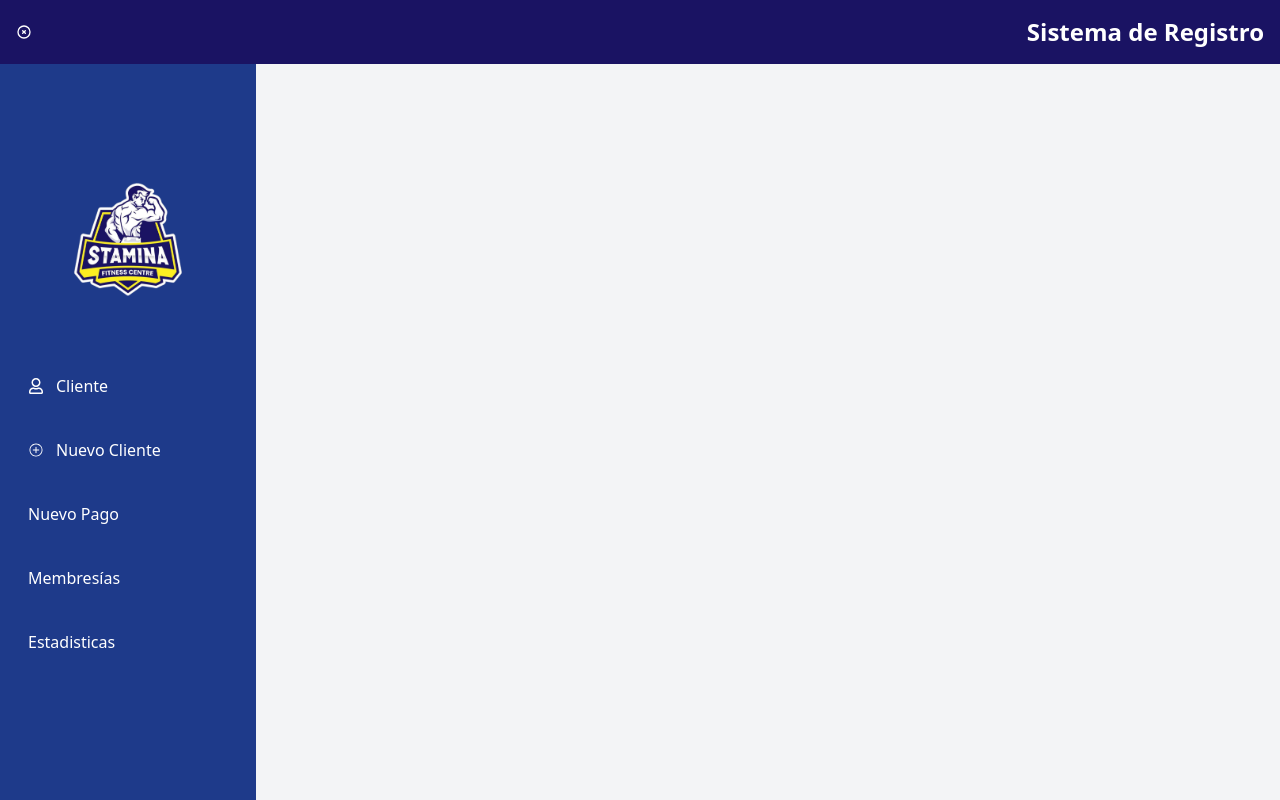
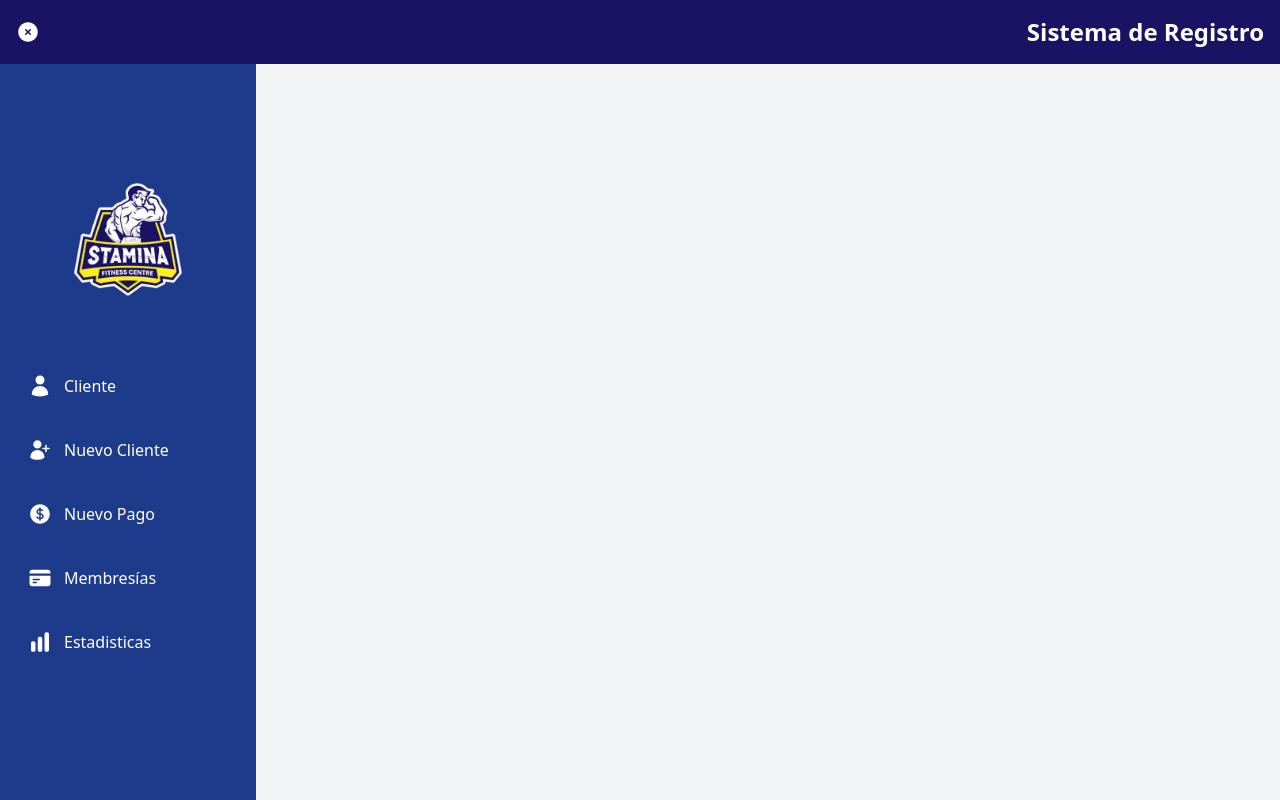
Before and after one commit to carloslorenzo7/Sistema-Socios-Gym, a React (Vite) app in the folder Client/: page /dashboard in a window 1280 px wide. Built offline with nearby package versions, Linux system fonts and the light colour scheme.

Commit message:
new icons

```diff
--- a/Client/package.json
+++ b/Client/package.json
@@ -10,6 +10,7 @@
     "preview": "vite preview"
   },
   "dependencies": {
+    "@heroicons/react": "^2.2.0",
     "axios": "^1.7.2",
     "prop-types": "^15.8.1",
     "react": "^18.2.0",
--- a/Client/src/views/Dashboard.jsx
+++ b/Client/src/views/Dashboard.jsx
@@ -1,8 +1,6 @@
 import { useState } from "react";
 import { Link, Routes, Route, useLocation } from "react-router-dom";
-import { HiOutlineXCircle } from "react-icons/hi";
-import { FaRegUser } from "react-icons/fa";
-import { IoIosAddCircleOutline } from "react-icons/io";
+import { UserIcon, UserPlusIcon, CurrencyDollarIcon, CreditCardIcon, ChartBarIcon, XCircleIcon, Bars3Icon } from '@heroicons/react/24/solid'
 //import ClientList from "../components/ClientList";
 import ClientDetail from "./ClientDetail";
 import AddClient from "../components/AddClient";
@@ -27,7 +25,7 @@ const Dashboard = () => {
 
       <div className="bg-blue-primary text-white w-full flex items-center justify-between p-4 fixed top-0 left-0 z-10">
         <button className="" onClick={toggleSidebar}>
-          {isOpen ? <HiOutlineXCircle /> : '☰'}
+          {isOpen ? <XCircleIcon class="h-6 w-6 text-white" /> : <Bars3Icon class="h-6 w-6 text-white" />}
         </button>
         <div className="text-2xl font-semibold">Sistema de Registro</div>
       </div>
@@ -42,31 +40,31 @@ const Dashboard = () => {
             to="/dashboard/clientes"
             className="block p-3 rounded text-white hover:bg-gris-secundary hover:text-blue-800 hover:font-bold transition duration-300"
           >
-            <p className="flex flex-row items-center gap-3">{<FaRegUser />}Cliente</p>
+            <p className="flex flex-row items-center gap-3">{<UserIcon class="h-6 w-6 text-white" />}Cliente</p>
           </Link>
           <Link
             to="/dashboard/cliente/nuevoCliente"
             className="block p-3 rounded text-white hover:bg-gris-secundary hover:text-blue-800 hover:font-bold transition duration-300"
           >
-            <p className="flex flex-row items-center gap-3">{<IoIosAddCircleOutline />} Nuevo Cliente</p>
+            <p className="flex flex-row items-center gap-3">{<UserPlusIcon class="h-6 w-6 text-white" />} Nuevo Cliente</p>
           </Link>
           <Link
             to="/dashboard/clientes/pago"
             className="block p-3 rounded text-white hover:bg-gris-secundary hover:text-blue-800 hover:font-bold transition duration-300"
           >
-            Nuevo Pago
+            <p className="flex flex-row items-center gap-3">{<CurrencyDollarIcon class="h-6 w-6 text-white" />} Nuevo Pago</p>
           </Link>
           <Link
             to="/dashboard/membresias"
             className="block p-3 rounded text-white hover:bg-gris-secundary hover:text-blue-800 hover:font-bold transition duration-300"
           >
-            Membresías
+            <p className="flex flex-row items-center gap-3">{<CreditCardIcon class="h-6 w-6 text-white" />} Membresías</p>
           </Link>
           <Link
             to="/dashboard/estadisticas"
             className=" block p-3 rounded text-white hover:bg-gris-secundary hover:text-blue-800 hover:font-bold transition duration-300"
           >
-            Estadisticas
+            <p className="flex flex-row items-center gap-3">{<ChartBarIcon class="h-6 w-6 text-white" />} Estadisticas</p>
           </Link>
         </nav>
       </div>
```
Also changed, not shown: 1 other file (tests, documents, lock files or other folders).
